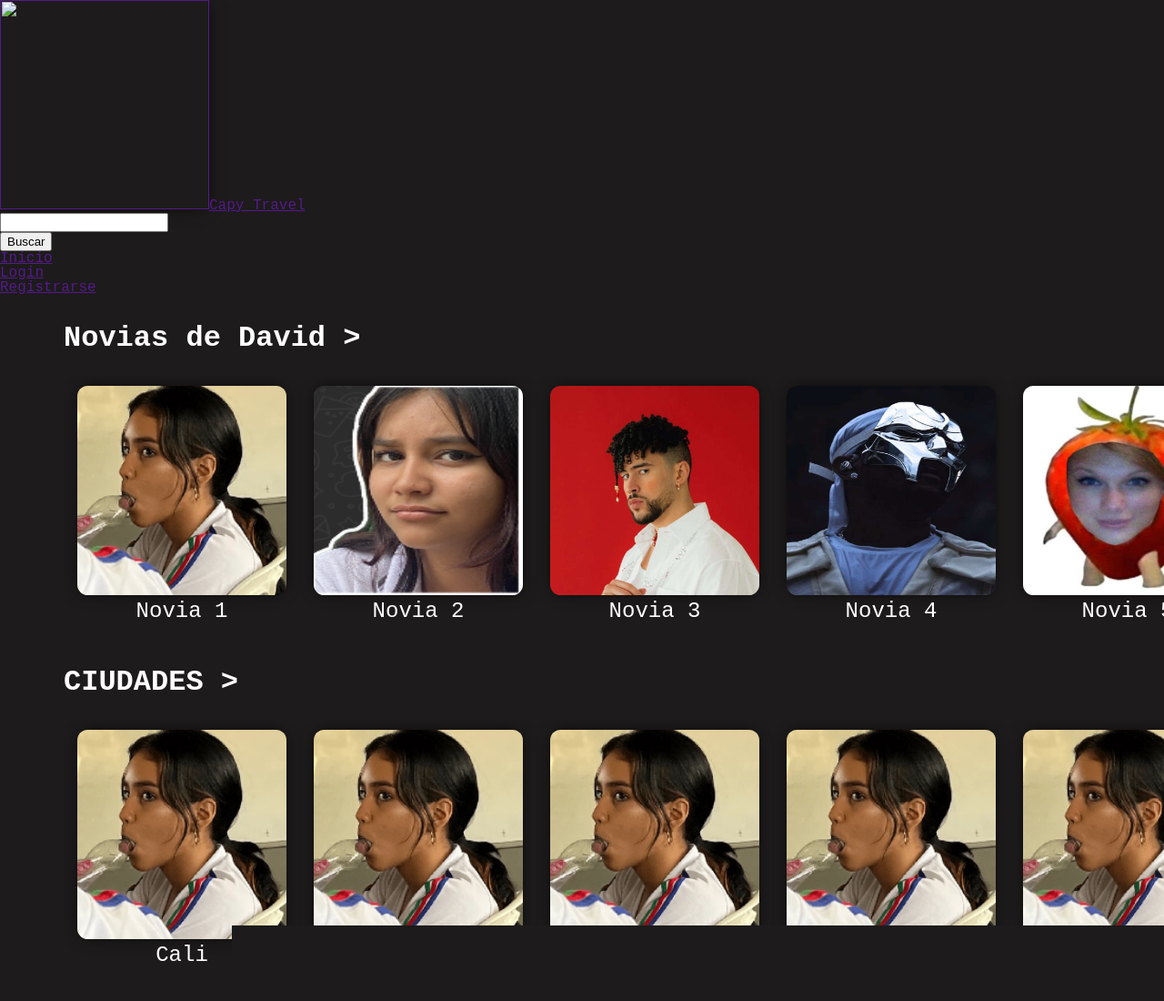
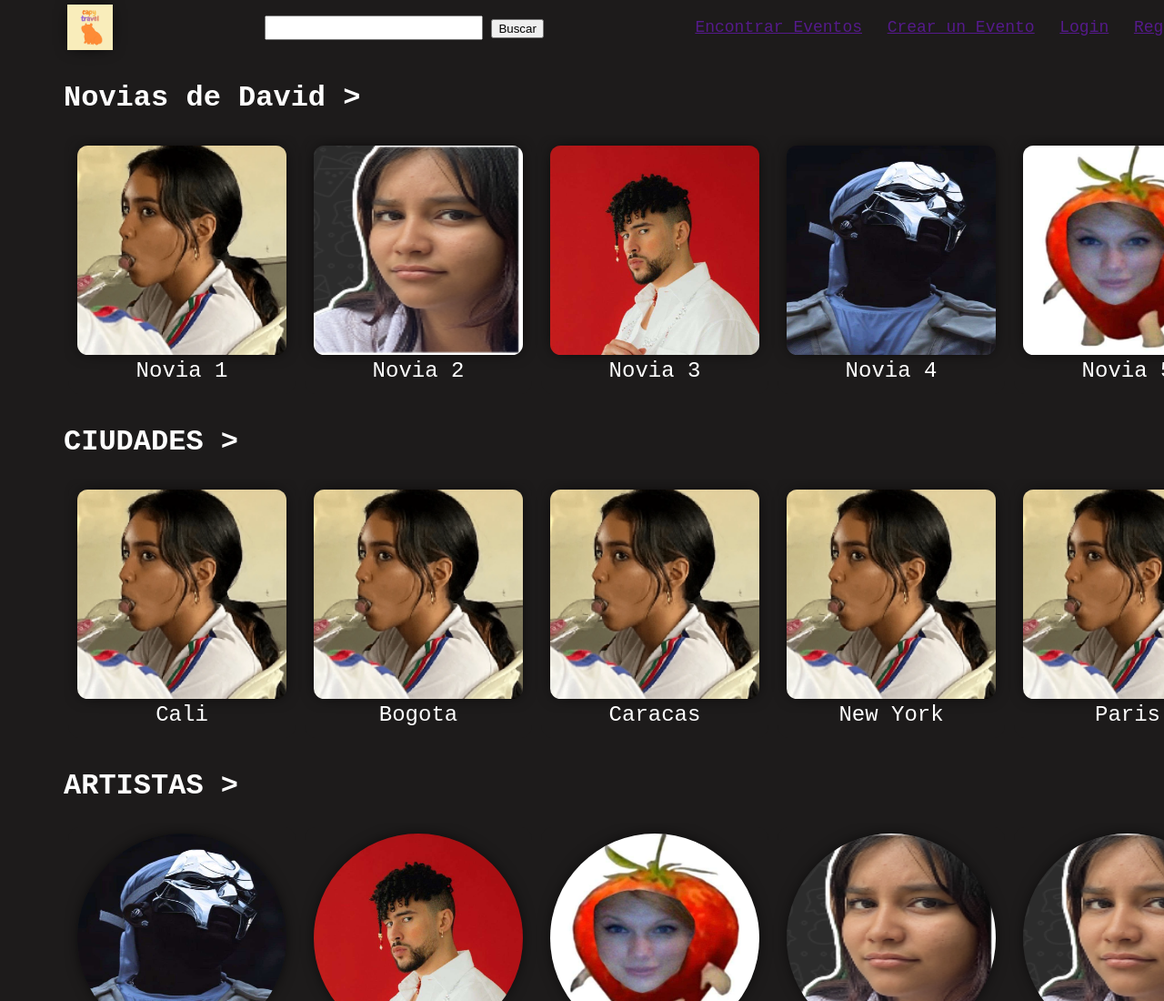
Before and after one commit to Wuildermoon/Capy-Travel-Chamba, a plain HTML site: page index.html in a window 1280 px wide. Shown: the top 1100 px of the page at 91% size. Drawn offline with Linux system fonts and the light colour scheme.

Commit message:
Se añade el header con logo, barra de busqueda y barra de navegacion, con estilos base

```diff
--- a/index.html
+++ b/index.html
@@ -9,16 +9,25 @@
 </head>
 <body>
     <header>
-        <h1><a href=""><img src="" alt="">Capy Travel</a></h1>
+        <div class="header_page">
+            <div class="logo">
+                <h1><img src="logo.jpg" alt=""></h1>
+            </div>
+            <div class="search_box">
+                <input class="search_bar" type="search" name="buscar" id="buscar">
+                <button onclick="mostrarResultados()">Buscar</button>
+            </div>
+            <div>
                 <nav class="navbar">
                     <ul class="menuPrincipal">
-                <li><input type="search" name="buscar" id="buscar"></li>
-                <li><button onclick="mostrarResultados()">Buscar</button></li>
-                <li><a href="">Inicio</a></li>
+                        <li><a href="">Encontrar Eventos</a></li>
+                        <li><a href="">Crear un Evento</a></li>
                         <li><a href="">Login</a></li>
                         <li><a href="">Registrarse</a></li>
                     </ul>
                 </nav>
+            </div>
+        </div>
     </header>
 
     <section class="artist_box">
--- a/style.css
+++ b/style.css
@@ -3,6 +3,33 @@ body {
     font-family: 'Courier New', Courier, monospace;
     font-weight: 400;
     width: 1440px;
+}
+
+header {
+    width: 100%;
+    display: flex;
+    justify-content: space-around;
+    align-items: center;
+}
+
+.header_page {
+    width: 100%;
+    display: flex;
+    justify-content: space-around;
+    align-items: center;
+    height: 60px;
+}
+
+.logo img {
+    display: block;
+    width: 50px;
+    height: 50px;
+}
+
+.menuPrincipal li, .search_bar {
+    display: inline-flex;
+    margin: 0 0 0 1em;
+    font-size: 18px;
 }
 
 .title_box {
```
Also changed, not shown: logo.jpg (added). Lines whose indentation alone changed are shown as unchanged.
